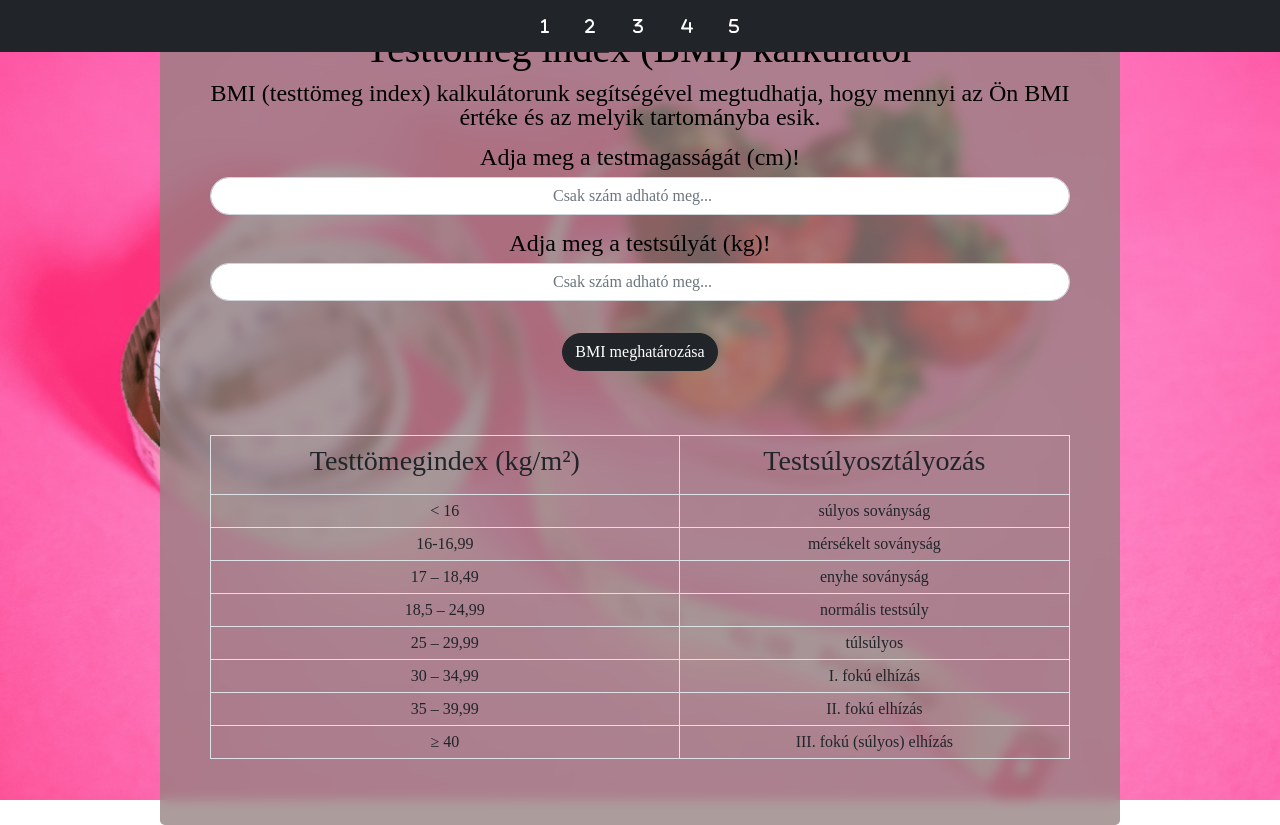
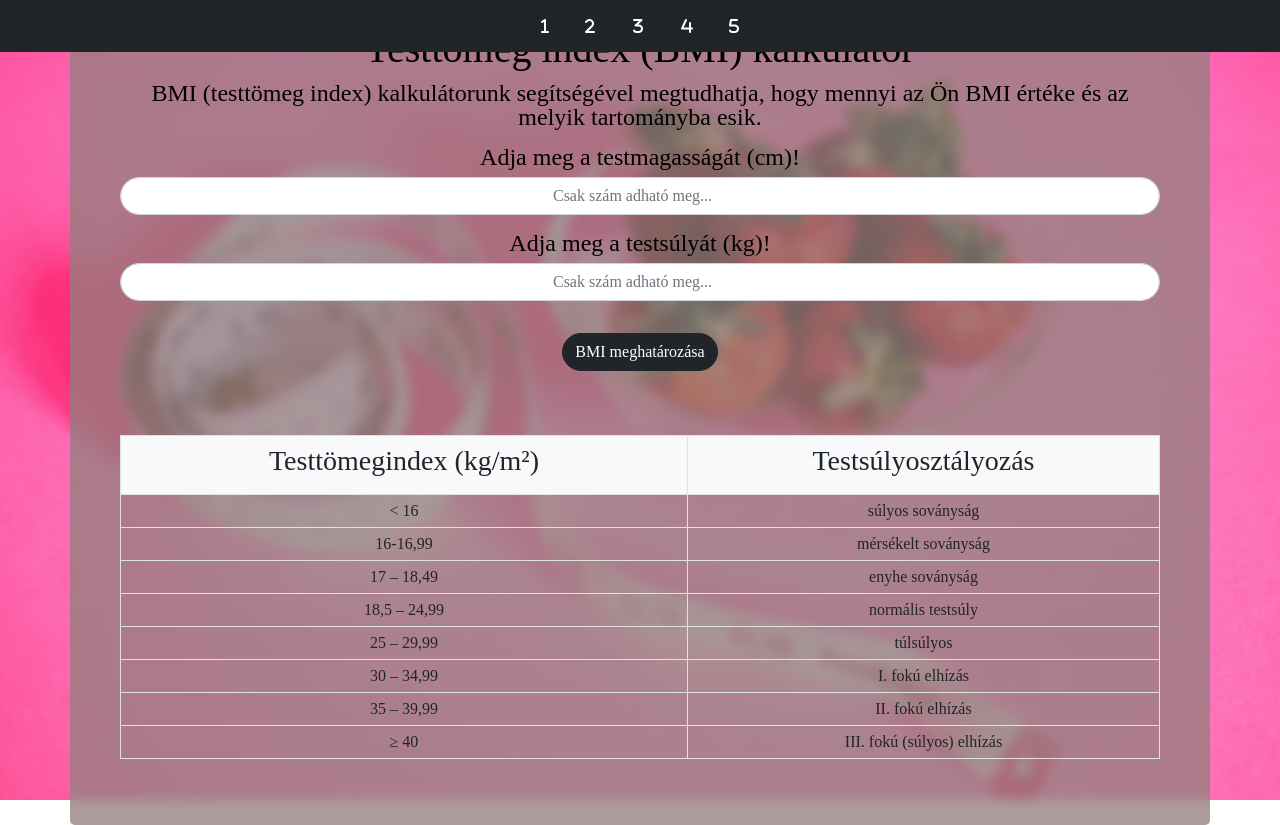
Before and after one commit to zsuky2/Javascript-02-hazifeladat, a plain HTML site: page 04_feladat.html in a window 1280 px wide. Drawn offline with nearby package versions, Linux system fonts and the light colour scheme; a web font is replaced by a local one.

Commit message:
Add files via upload

```diff
--- a/04_feladat.html
+++ b/04_feladat.html
@@ -49,7 +49,7 @@
     </nav>
 
     <section class="bmi">
-        <div class="container rounded-3 text-center">
+        <div class="container hero rounded-3 text-center">
             <div>
                 <h1>Testtömeg index (BMI) kalkulátor</h1>
                 <p>BMI (testtömeg index) kalkulátorunk segítségével megtudhatja, hogy mennyi az Ön BMI értéke és az
@@ -69,9 +69,9 @@
                 <button type="button" onclick="bmiKalkulator()" class="btn btn-dark rounded-pill my-3">BMI
                     meghatározása</button>
                 <p id="eredmeny" class="p-3 rounded-3"></p>
-
+                <div class="overflows">
                 <table class="table table-hover table-bordered">
-                    <tr>
+                    <tr class="bg-light">
                         <th>
                             <h3>Testtömegindex (kg/m²)</h3>
                         </th>
@@ -113,9 +113,9 @@
                         <td>III. fokú (súlyos) elhízás</td>
                     </tr>
                 </table>
-
-            </div>
+                </div>
         </div>
+                </div>
     </section>
 
     <script src='js/main.js'></script>
--- a/style.css
+++ b/style.css
@@ -25,8 +25,8 @@ i:hover {
     background: url('img/utazas.jpg') no-repeat fixed center;
     background-size: cover;
     color: rgb(0, 0, 0);
+    width: 100%;
     height: 100vh;
-    width: 100%;
     display: flex;
     align-items: center;
     justify-content: center;
@@ -37,9 +37,8 @@ i:hover {
     background: url('img/zoldseges.jpg') no-repeat fixed center;
     background-size: cover;
     color: rgb(0, 0, 0);
-    min-height: 100vh;
+    width: 100%;
     height: 100vh;
-    width: 100%;
     display: flex;
     align-items: center;
     justify-content: center;
@@ -50,8 +49,8 @@ i:hover {
     background: url('img/euro.jpg') no-repeat fixed center;
     background-size: cover;
     color: rgb(0, 0, 0);
+    width: 100%;
     height: 100vh;
-    width: 100%;
     display: flex;
     align-items: center;
     justify-content: center;
@@ -62,8 +61,8 @@ i:hover {
     background: url('img/bmi.jpg') no-repeat fixed center;
     background-size: cover;
     color: rgb(0, 0, 0);
+    width: 100%;
     height: 100vh;
-    width: 100%;
     display: flex;
     align-items: center;
     justify-content: center;
@@ -74,18 +73,17 @@ i:hover {
     background: url('img/egyenlet.jpg') no-repeat fixed center;
     background-size: cover;
     color: rgb(0, 0, 0);
+    width: 100%;
     height: 100vh;
-    width: 100%;
     display: flex;
     align-items: center;
     justify-content: center;
 }
 
-.container {
+.container{
 
     background-color: rgba(148, 127, 127, 0.767);
     backdrop-filter: blur(6px);
-    width: 75%;
     box-sizing: border-box;
     padding: 50px;
 }
@@ -93,3 +91,8 @@ i:hover {
 p, form {
     font-size: 1.5rem;
 }
+
+.overflows{
+
+    overflow: auto;
+}
```
